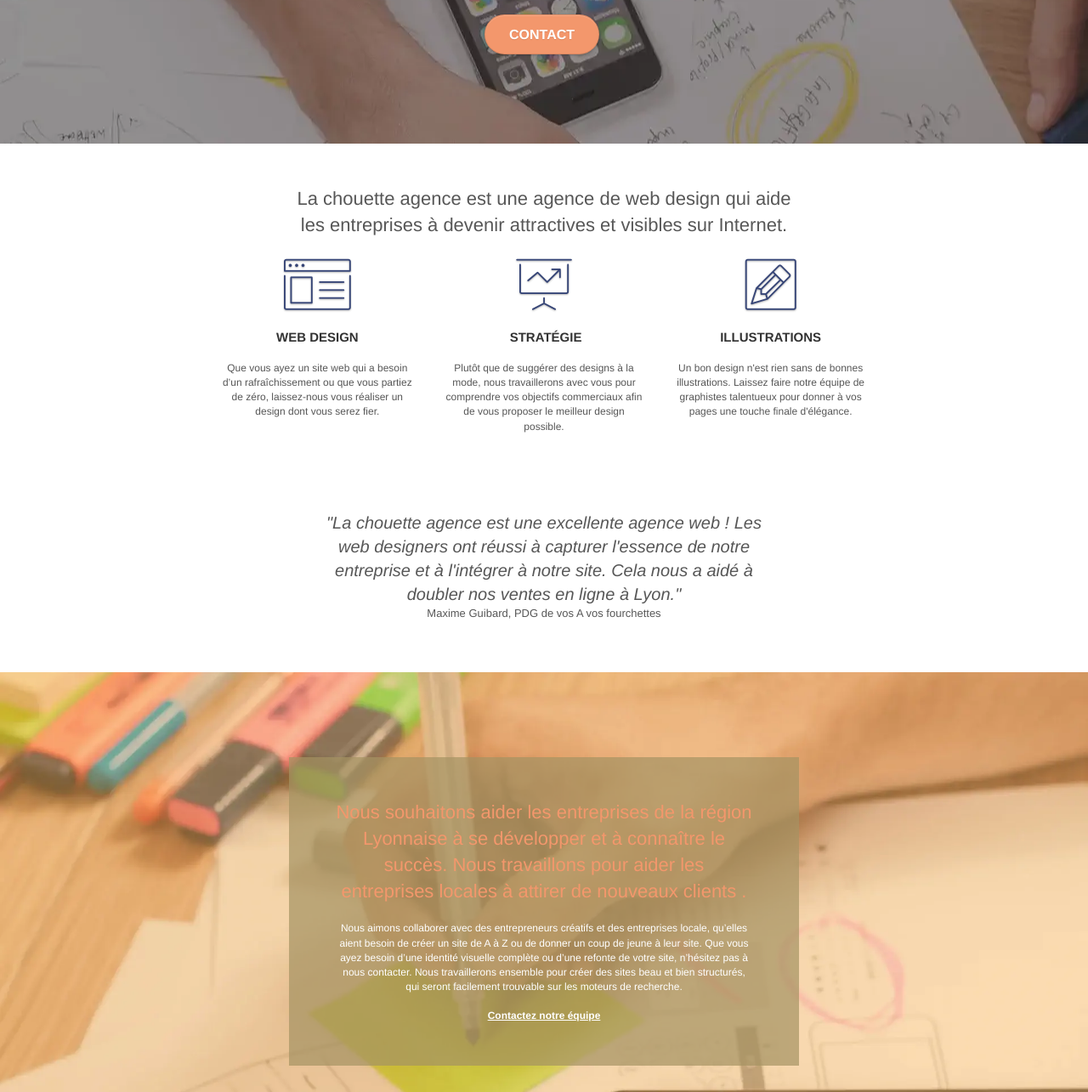
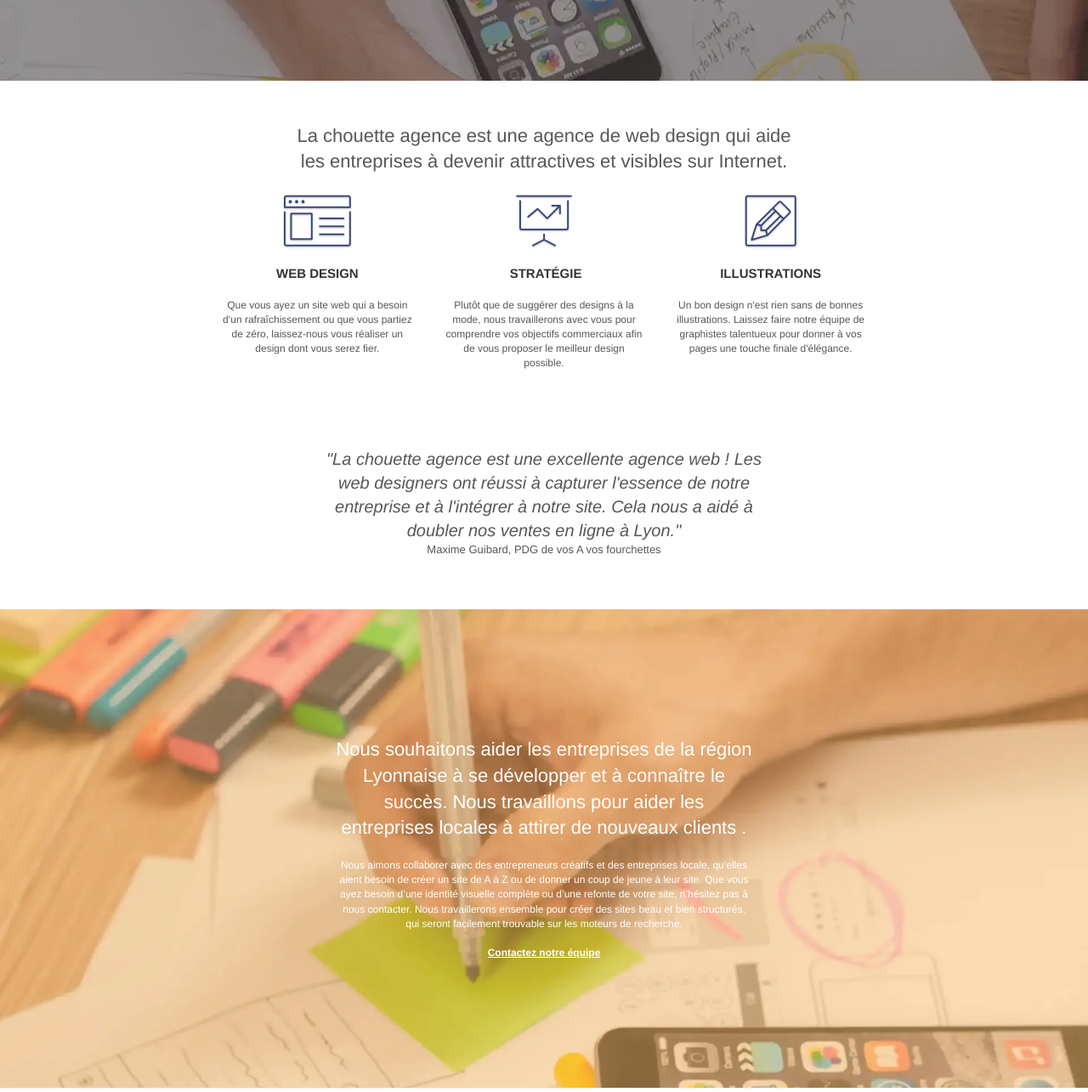
Before and after one commit to Darkjulius/BriceThibault_4_04102021, a plain HTML site: page index.html in a window 1280 px wide. Shown: the part 363-1648 px from the top of the page at 85% size. Drawn offline with Linux system fonts and the light colour scheme.

Commit message:
modification-générale
Modification générale

```diff
--- a/index.html
+++ b/index.html
@@ -68,9 +68,9 @@
 				<h1 class="text-center hero-bloc-text tc-white ">
 					La chouette agence.
 				</h1>
-				<div class="text-center">
+				<!-- <div class="text-center">
 					<a href="contact.html" class="btn btn-lg btn-clean btn-rd cta-hero btn-atomic-tangerine" id="cta-hero">Contact</a>
-				</div>
+				</div> -->
 			</div>
 		</div>
 	</div>
--- a/style.css
+++ b/style.css
@@ -186,11 +186,6 @@ a:hover {
 .d-bloc .panel .btn-wire:hover {
     color: rgba(0, 0, 0, .7);
     border-color: rgba(0, 0, 0, .3);
-}
-
-.d-bloc .panel,
-.l-bloc {
-    color: rgba(0, 0, 0, .5);
 }
 
 .d-bloc .panel button:hover,
@@ -764,7 +759,6 @@ h4 {
 }
 
 .black-background {
-    background-color: rgba(165, 147, 99, 0.7);
     padding: 40px 40px 40px 40px;
 }
 
@@ -782,15 +776,15 @@ h4 {
 }
 
 .bgc-atomic-tangerine {
-    background-color: #F3976C;
+    background-color: rgb(148,54,11) !important;
 }
 
 .tc-white {
-    color: #F3976C!important;
+    color: #fff!important;
 }
 
 .btn-atomic-tangerine {
-    background: #F3976C;
+    background: rgb(148,54,11) !important;
     color: #FFFFFF!important;
 }
 
```
Also changed, not shown: 1 other file.
